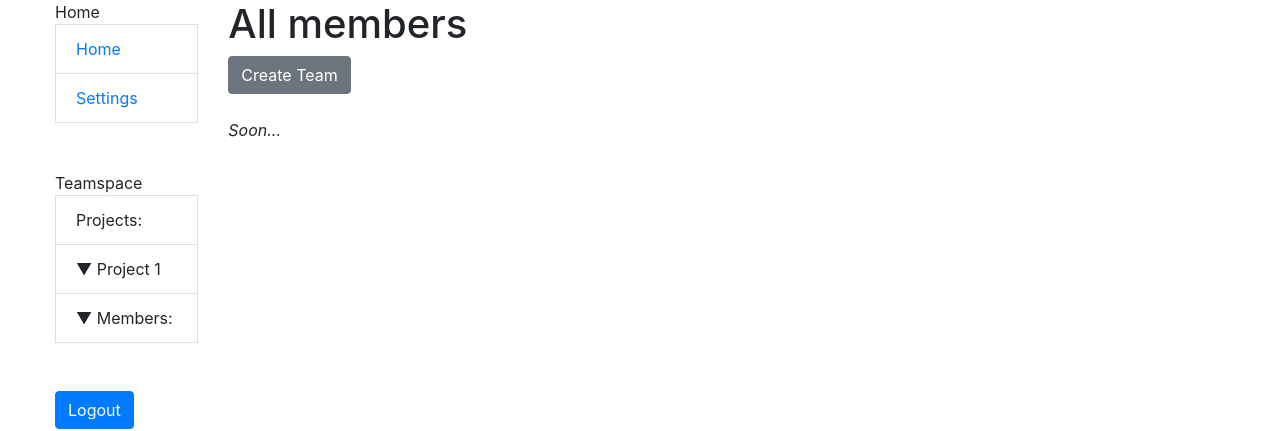
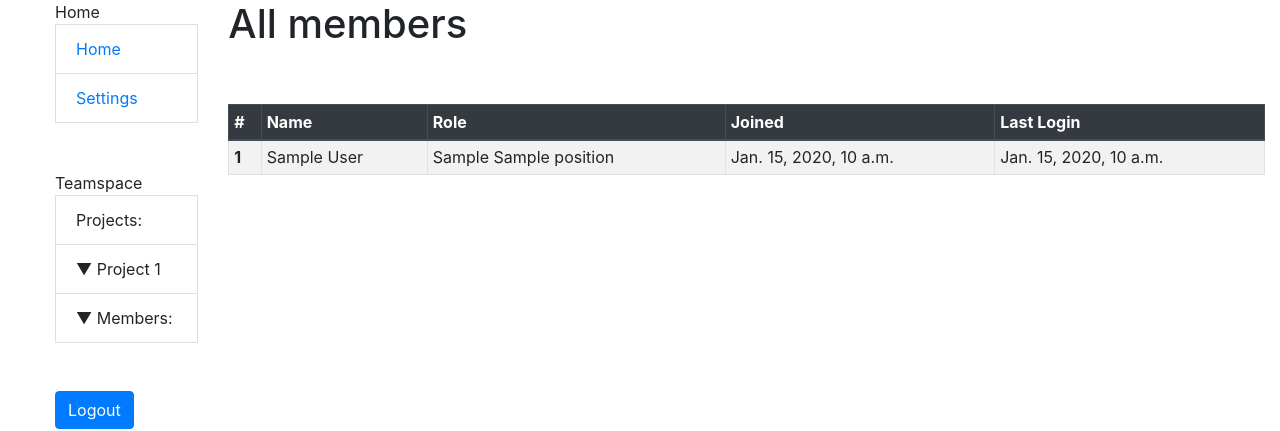
Before and after one commit to 4Dream-UA/Space.4Dream, a Django app: page /teamspace/all_members in a window 1280 px wide. Shown: the top 431 px of the page. Run offline with Django 5.2, Linux system fonts and the light colour scheme; a user stored in the database is signed in; tables that the repository leaves empty hold one stand-in row (values such as "Sample post").

Commit message:
Add all members in table with name, role, joined, last login

```diff
--- a/templates/teamspace/all_members.html
+++ b/templates/teamspace/all_members.html
@@ -3,10 +3,40 @@
 
 {% block content %}
   <h1>All members</h1>
-  <a class="btn btn-secondary">Create Team</a>
+  {% if user.position.name == "Project Manager" or user.position.name == "CTO" or user.position.name == "HR Manager" %}
+    <a class="btn btn-secondary" href="{% url 'teamspace:create_team' %}">Create Team</a>
+  {% endif %}
 
   <br><br>
 
-  <i>Soon...</i>
+<div class="table-responsive">
+    <table class="table table-bordered table-hover table-striped table-sm">
+        <thead class="thead-dark">
+            <tr>
+                <th scope="col">#</th>
+                <th scope="col">Name</th>
+                <th scope="col">Role</th>
+                <th scope="col">Joined</th>
+                <th scope="col">Last Login</th>
+            </tr>
+        </thead>
+        <tbody>
+          {% for member in all_members %}
+            <tr>
+              <th scope="row">{{ forloop.counter }}</th>
+              <td>{{ member.first_name }} {{ member.last_name }}</td>
+              {% if member.position.rank != "Employee" %}
+                <td>{{ member.position.rank }} {{ member.position.name }}</td>
+              {% else %}
+                <td>{{ member.position.name }}</td>
+              {% endif %}
+              <td>{{ member.date_joined }}</td>
+              <td>{{ member.last_login }}</td>
+
+            </tr>
+          {% endfor %}
+        </tbody>
+    </table>
+</div>
 
 {% endblock %}
```
